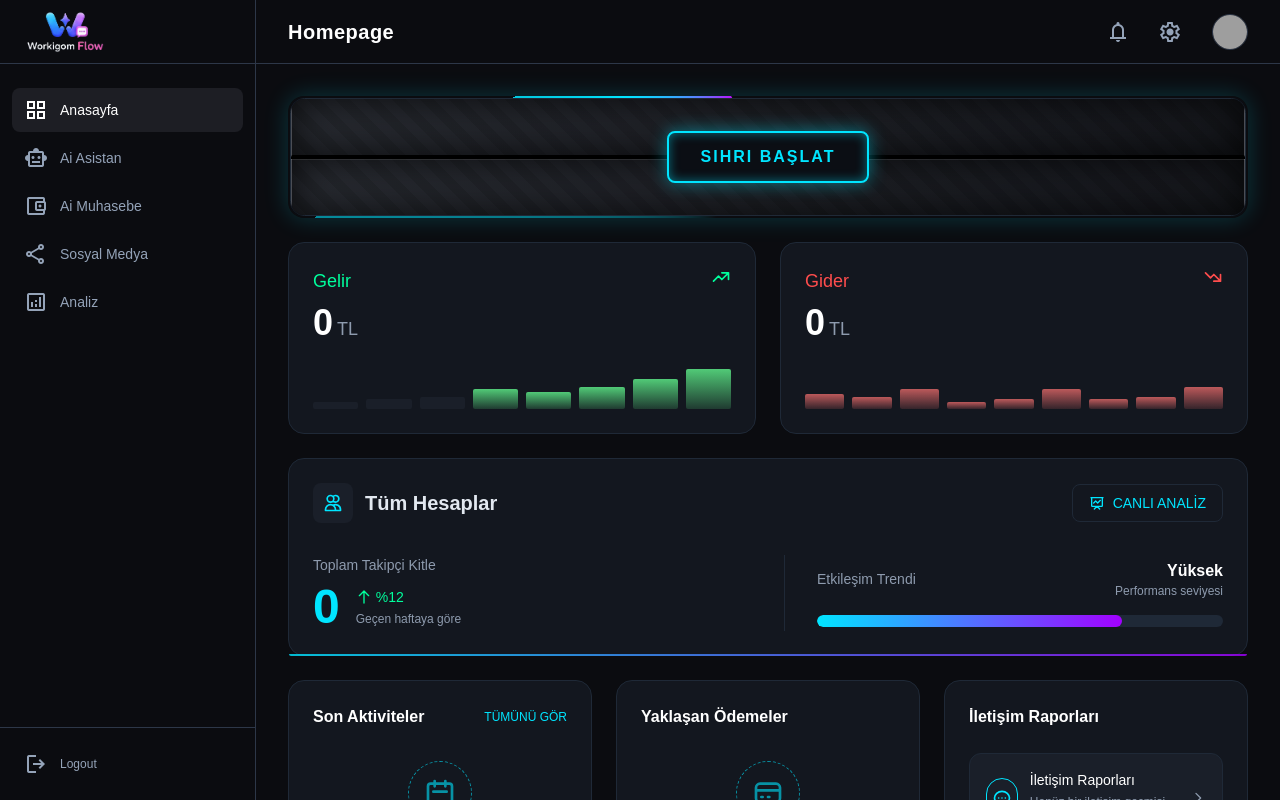
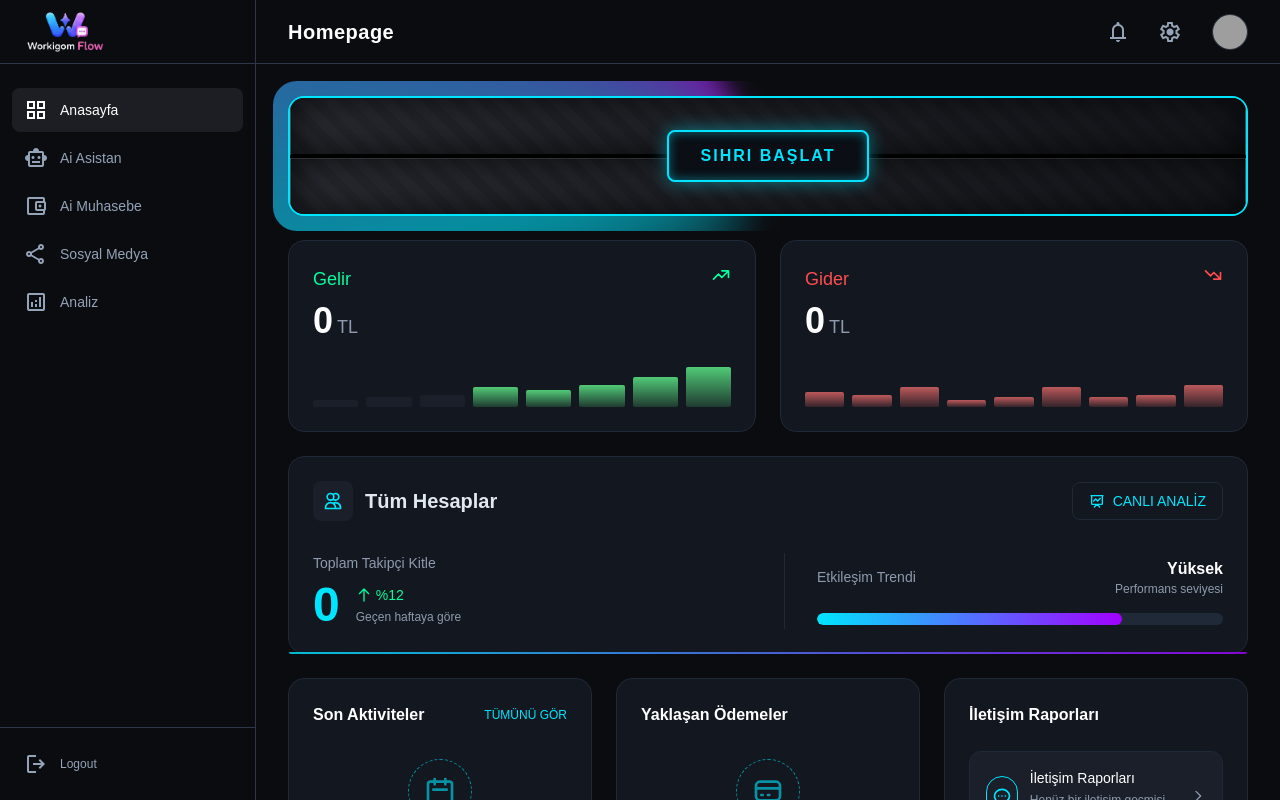
Before and after one commit to cicicarscom-pixel/flowweb, a Next.js app: page / in a window 1280 px wide. Built offline with nearby package versions, Linux system fonts and the light colour scheme; grey boxes are pictures that could not be loaded.

Commit message:
UI: Fixed aura glow effect to have a solid blue border and clipped rotating glow

```diff
--- a/src/app/(dashboard)/page.module.css
+++ b/src/app/(dashboard)/page.module.css
@@ -48,20 +48,27 @@
 .magicAuraContainer {
   position: relative;
   border-radius: 1rem;
-  padding: 2px;
+  z-index: 10;
+}
+
+.magicAuraClipper {
+  position: absolute;
+  inset: -15px;
   overflow: hidden;
-  box-shadow: 0 0 25px rgba(0, 229, 255, 0.2);
+  border-radius: 1.5rem;
+  z-index: 0;
+  pointer-events: none;
 }
 
 .magicAuraSpinner {
   position: absolute;
-  top: -100%;
-  left: -50%;
-  width: 200%;
-  height: 300%;
-  background: conic-gradient(from 0deg, transparent 70%, #00e5ff 90%, #bc13fe 100%);
+  top: -1500px;
+  bottom: -1500px;
+  left: -1500px;
+  right: -1500px;
+  background: conic-gradient(from 0deg, transparent 60%, rgba(0, 229, 255, 0.6) 80%, rgba(188, 19, 254, 0.6) 100%);
   animation: rotateAura 6s linear infinite;
-  z-index: 0;
+  filter: blur(12px);
 }
 
 @keyframes rotateAura {
@@ -71,9 +78,11 @@
 
 .magicContainer {
   position: relative;
-  border-radius: 0.9rem;
+  border-radius: 1rem;
   overflow: hidden;
   background: #0b0c10;
+  border: 2px solid #00e5ff;
+  box-shadow: inset 0 0 20px rgba(0, 229, 255, 0.3);
   z-index: 1;
   height: 100%;
 }
--- a/src/app/(dashboard)/page.tsx
+++ b/src/app/(dashboard)/page.tsx
@@ -11,7 +11,9 @@ export default function DashboardHomePage() {
     <div className="flex-1 overflow-y-auto p-8 space-y-6 pb-24">
       {/* AI Assistant Toggle - Modified with Magic Container */}
       <div className={styles.magicAuraContainer}>
-          <div className={styles.magicAuraSpinner}></div>
+          <div className={styles.magicAuraClipper}>
+            <div className={styles.magicAuraSpinner}></div>
+          </div>
           <div className={`${styles.panel} p-0 ${styles.magicContainer} h-[104px] ${isMagicPanelOpen ? styles.isOpen : ''}`}>
         <div className={`${styles.magicContent} p-6 flex flex-col justify-center w-full`}>
           <div className="flex items-center justify-between w-full mb-4">
```
